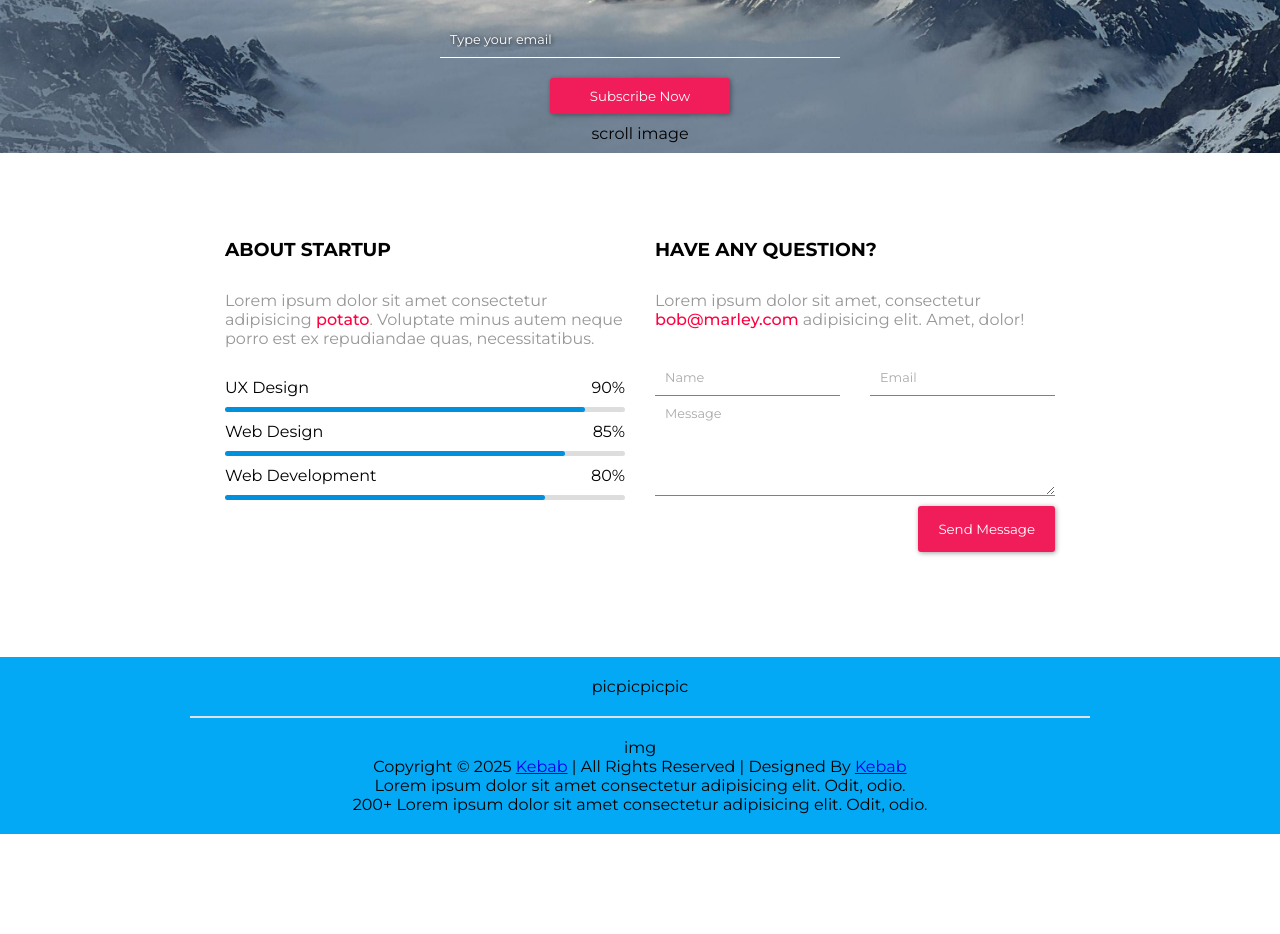
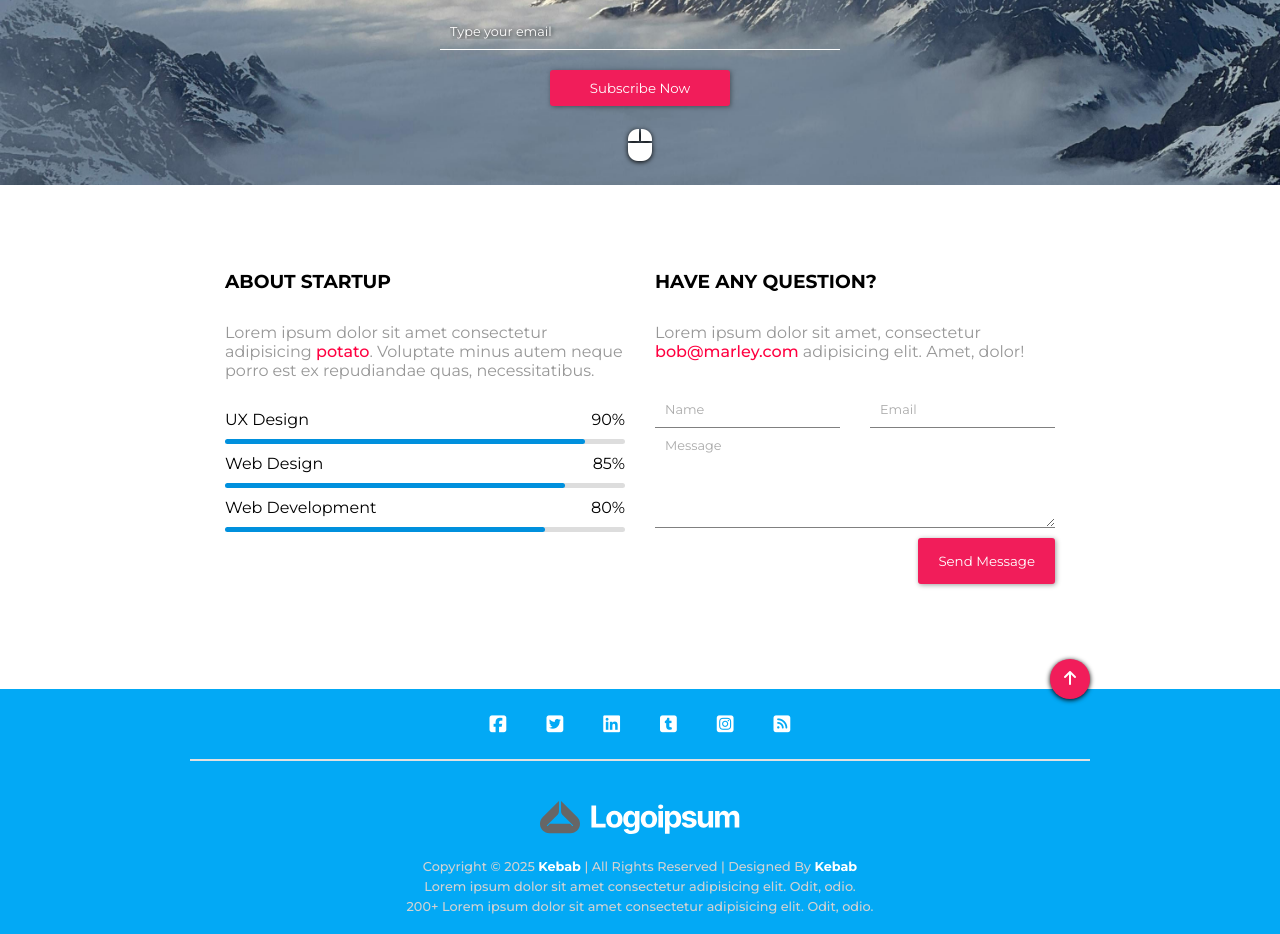
Before and after one commit to joraka/coming-soon-page, a website: page index.html in a window 1280 px wide. Shown: the part 358-1292 px from the top of the page. Before the commit the page ends 1192 px from the top, so only its background shows below. Drawn offline with Linux system fonts and the light colour scheme.

Commit message:
footer and logo

```diff
--- a/index.html
+++ b/index.html
@@ -10,13 +10,18 @@
       href="https://fonts.googleapis.com/css2?family=Montserrat:ital,wght@0,100..900;1,100..900&family=Nunito+Sans:ital,opsz,wght@0,6..12,200..1000;1,6..12,200..1000&family=Roboto:ital,wght@0,100..900;1,100..900&display=swap"
       rel="stylesheet"
     />
+    <link
+      rel="stylesheet"
+      href="https://cdnjs.cloudflare.com/ajax/libs/font-awesome/6.7.2/css/all.min.css
+    "
+    />
     <title>Coming Soon</title>
     <link rel="stylesheet" href="style.css" />
   </head>
   <body>
-    <header>
-      <section class="container flex-col email-wrapper text-center">
-        <img src="./images/undraw_subscribe_w8sz.svg" alt="" style="width: 70px" />
+    <section class="hero">
+      <div class="container flex-col email-wrapper text-center">
+        <img src="./images/logoipsum-363.svg" alt="" style="width: 70px" />
         <h1 class="heading-1">coming soon</h1>
         <div class="paragraph-1">
           Lorem ipsum dolor sit amet Lorem, ipsum dolor sit amet consectetur adipisicing.
@@ -42,10 +47,10 @@
         <form class="subscribe-form flex-col">
           <input type="email" placeholder="Type your email" class="text-input-1" />
           <input type="button" value="Subscribe Now" class="button-input-1" />
-          <div>scroll image</div>
+          <div class="scroll-img"><i class="fa-solid fa-computer-mouse"></i></div>
         </form>
+      </div>
     </section>
-    </header>
     <main class="container flex-row main-box">
       <section class="left-section">
         <h3>ABOUT STARTUP</h3>
@@ -99,20 +104,39 @@
     </main>
     <footer class="footer text-center">
       <section class="container flex-col">
+        <button class="go-up-btn"><i class="fa-solid fa-arrow-up"></i></button>
         <div class="flex-row">
-          <div>pic</div>
-          <div>pic</div>
-          <div>pic</div>
-          <div>pic</div>
+          <ul class="flex-row footer-links">
+            <li>
+              <a href="#"><i class="fa-brands fa-square-facebook"></i></a>
+            </li>
+            <li>
+              <a href="#"><i class="fa-brands fa-square-twitter"></i></a>
+            </li>
+            <li>
+              <a href="#"><i class="fa-brands fa-linkedin"></i></a>
+            </li>
+            <li>
+              <a href="#"><i class="fa-brands fa-square-tumblr"></i></a>
+            </li>
+            <li>
+              <a href="#"><i class="fa-brands fa-square-instagram"></i></a>
+            </li>
+            <li>
+              <a href="#"><i class="fa-solid fa-square-rss"></i></a>
+            </li>
+          </ul>
         </div>
         <hr />
-        <div>img</div>
+        <div class="footer-under">
+          <img src="./images/logoipsum-364.svg" alt="company logo" />
           <div>
             Copyright &copy; 2025 <a href="#">Kebab</a> | All Rights Reserved | Designed By
             <a href="#">Kebab</a>
           </div>
           <p>Lorem ipsum dolor sit amet consectetur adipisicing elit. Odit, odio.</p>
           <p>200+ Lorem ipsum dolor sit amet consectetur adipisicing elit. Odit, odio.</p>
+        </div>
       </section>
     </footer>
   </body>
--- a/style.css
+++ b/style.css
@@ -10,7 +10,9 @@ textarea {
 
 body {
   min-height: 100vh;
-  position: relative;
+  display: flex;
+  flex-direction: column;
+  justify-content: space-between;
 }
 
 body,
@@ -37,7 +39,7 @@ textarea::placeholder {
   font-size: 0.8rem;
 }
 
-header {
+.hero {
   background-color: #6a8097;
   background-image: url(./images/bg-1.jpg);
   background-position: center;
@@ -280,3 +282,77 @@ input[type="button"] {
 .p-link {
   text-decoration: none;
 }
+
+.footer-links {
+  list-style-type: none;
+  display: flex;
+  column-gap: 30px;
+  flex-wrap: wrap;
+  justify-content: center;
+}
+
+.footer-links a {
+  color: white;
+  transition: all 0.1s ease-in-out;
+  display: block;
+  font-size: 1.2rem;
+  padding: 3px 5px;
+}
+
+.footer-links a:hover {
+  text-shadow: 0 1px 2px black;
+}
+
+.footer-under {
+  display: flex;
+  flex-direction: column;
+  row-gap: 3px;
+  color: rgb(210, 210, 210);
+  font-weight: 500;
+  flex-wrap: wrap;
+  row-gap: 5px;
+  font-size: 0.8rem;
+}
+
+.footer-under img {
+  display: block;
+  width: 200px;
+  align-self: center;
+  margin: 20px 0;
+}
+
+.footer-under a {
+  text-decoration: none;
+  color: white;
+  font-weight: bold;
+}
+
+.go-up-btn {
+  top: -50px;
+  right: 0;
+  position: absolute;
+  width: 40px;
+  height: 40px;
+  background-color: #f11d5a;
+  border-radius: 50%;
+  color: white;
+  font-size: 1rem;
+  box-shadow: 0 1px 5px black;
+  border: none;
+  cursor: pointer;
+}
+
+.go-up-btn:hover {
+  background-color: red;
+}
+
+.footer section {
+  position: relative;
+}
+
+.scroll-img {
+  font-size: 2rem;
+  color: white;
+  margin: 10px 0;
+  text-shadow: 0 1px 5px black;
+}
```
Also changed, not shown: README.md, images/logoipsum-363.svg (added), images/logoipsum-364.svg (added), images/undraw_subscribe_w8sz.svg (deleted). Lines whose indentation alone changed are shown as unchanged.
